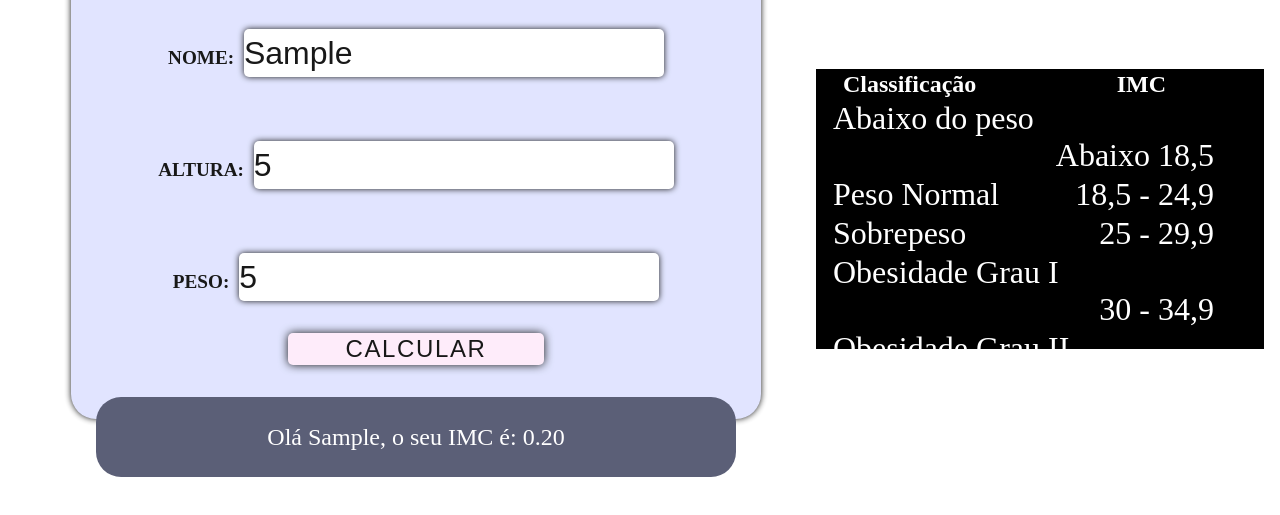
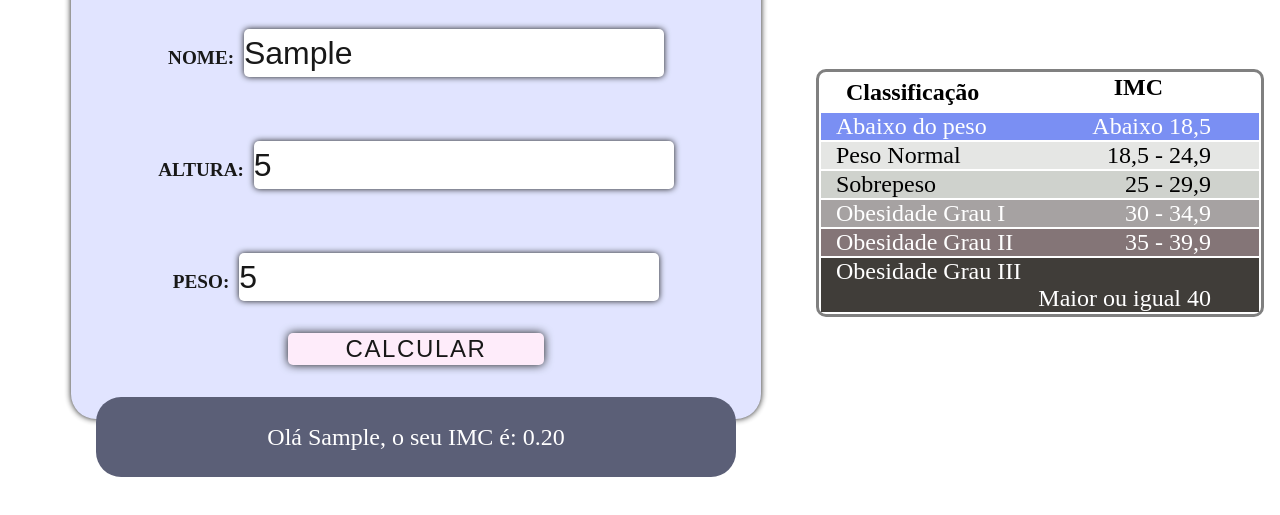
Before and after one commit to HigorChagas/calculo-imc, a plain HTML site: page imc.html in a window 1280 px wide. Both pictures are taken after typing "Sample", "5", "5" into the empty fields and a click on the button "Calcular". Shown: the part 191-706 px from the top of the page. Drawn offline with Linux system fonts and the light colour scheme.

Commit message:
Criado JS para encontrar IMC na tabela

```diff
--- a/imc.html
+++ b/imc.html
@@ -40,27 +40,27 @@
                     <th>Classificação</th>
                     <th>IMC</th>
                 </tr>
-                <tr>
+                <tr id="resultado-abaixo-peso">
                     <td>Abaixo do peso</td>
                     <td>Abaixo 18,5</td>
                 </tr>
-                <tr>
+                <tr id="resultado-peso">
                     <td>Peso Normal</td>
                     <td>18,5 - 24,9</td>
                 </tr>
-                <tr>
+                <tr id="resultado-sobrepeso">
                     <td>Sobrepeso</td>
                     <td>25 - 29,9</td>
                 </tr>
-                <tr>
+                <tr id="resultado-obesidade-um">
                     <td>Obesidade Grau I</td>
                     <td>30 - 34,9</td>
                 </tr>
-                <tr>
+                <tr id="resultado-obesidade-dois">
                     <td>Obesidade Grau II</td>
                     <td>35 - 39,9</td>
                 </tr>
-                <tr>
+                <tr id="resultado-obesidade-tres">
                     <td>Obesidade Grau III</td>
                     <td>Maior ou igual 40</td>
                 </tr>
--- a/script.js
+++ b/script.js
@@ -3,13 +3,65 @@ function calcular() {
     var altura = window.document.getElementById('altura')
     var peso = window.document.getElementById('peso')
 
+    var resultadoPeso = window.document.getElementById('resultado-peso')
+    var resultadoAbaixoPeso = window.document.getElementById('resultado-abaixo-peso')
+    var resultadoSobrePeso = window.document.getElementById('resultado-sobrepeso')
+    var resultadoObesidadeUm = window.document.getElementById('resultado-obesidade-um')
+    var resultadoObesidadeDois = window.document.getElementById('resultado-obesidade-dois')
+    var resultadoObesidadeTres = window.document.getElementById('resultado-obesidade-tres')
+
     var resultado = window.document.getElementById('resultado')
 
     var nome = String(nome.value)
-    var numeroAltura = parseFloat(altura.value)
+    var numeroAltura = Number(altura.value)
     var numeroPeso = Number(peso.value)
 
     var calculoImc = numeroPeso / (numeroAltura * numeroAltura)
 
-    resultado.innerHTML = `Olá ${nome}, o seu IMC é: ${calculoImc.toFixed(2)}`
+    resultado.innerHTML = `Olá ${nome}, o seu IMC é: ${calculoImc.toFixed(2)}<br />`
+    if (calculoImc < 18.50) {
+        resultadoAbaixoPeso.classList.add('blue')
+        resultadoPeso.classList.remove('blue')
+        resultadoSobrePeso.classList.remove('blue')
+        resultadoObesidadeUm.classList.remove('orange')
+        resultadoObesidadeDois.classList.remove('orange')
+        resultadoObesidadeTres.classList.remove('red')
+    } else if (calculoImc >= 18.50 && calculoImc <= 24.9) {
+        resultadoPeso.classList.add('blue')
+        resultadoAbaixoPeso.classList.remove('blue')
+        resultadoSobrePeso.classList.remove('blue')
+        resultadoObesidadeUm.classList.remove('orange')
+        resultadoObesidadeDois.classList.remove('orange')
+        resultadoObesidadeTres.classList.remove('red')
+    } else if (calculoImc >= 25 && calculoImc <= 29.9) {
+        resultadoSobrePeso.classList.add('blue')
+        resultadoAbaixoPeso.classList.remove('blue')
+        resultadoPeso.classList.remove('blue')
+        resultadoObesidadeUm.classList.remove('orange')
+        resultadoObesidadeDois.classList.remove('orange')
+        resultadoObesidadeTres.classList.remove('red')
+    } else if (calculoImc >= 30 && calculoImc <= 34.9) {
+        resultadoObesidadeUm.classList.add('orange')
+        resultadoAbaixoPeso.classList.remove('blue')
+        resultadoPeso.classList.remove('blue')
+        resultadoSobrePeso.classList.remove('blue')
+        resultadoObesidadeDois.classList.remove('orange')
+        resultadoObesidadeTres.classList.remove('red')
+    } else if (calculoImc >= 35 && calculoImc <= 39.9) {
+        resultadoObesidadeDois.classList.add('orange')
+        resultadoAbaixoPeso.classList.remove('blue')
+        resultadoPeso.classList.remove('blue')
+        resultadoSobrePeso.classList.remove('blue')
+        resultadoObesidadeUm.classList.remove('orange')
+        resultadoObesidadeTres.classList.remove('red')
+    } else if (calculoImc >= 40) {
+        resultadoObesidadeTres.classList.add('red')
+        resultadoAbaixoPeso.classList.remove('blue')
+        resultadoPeso.classList.remove('blue')
+        resultadoSobrePeso.classList.remove('blue')
+        resultadoObesidadeUm.classList.remove('orange')
+        resultadoObesidadeDois.classList.remove('orange')
+    }
+
+
 }
--- a/style.css
+++ b/style.css
@@ -2,6 +2,26 @@
     margin: 0;
     padding: 0;
 }
+
+.blue {
+    background-color: #4361ee!important;
+    transition: 1s;
+    opacity: 0.7;
+    color: white;
+}
+
+.orange {
+    background-color: #e76f51!important;
+    transition: 1s;
+    opacity: 0.7;
+}
+
+.red {
+    background-color: #e63946!important;
+    transition: 1s;
+    opacity: 0.7;
+}
+
 
 .container {
     height: 100vh;
@@ -16,21 +36,23 @@
 .classificacao {
     width: 35%;
     height: 35%;
-    background-color: black;
 }
 
 .tabela-classificacao {
     width: 100%;
+    border-style: solid;
+    border-radius: 10px;
+    border-color: grey;
 }
 
 .tabela-classificacao tr th:nth-child(1){
-    color: white;
+    color: #000;
     float: left;
-    padding: 0 25px;
+    padding: 5px 25px;
 }
 
 .tabela-classificacao tr th:nth-child(2) {
-    color: white;
+    color: #000;
     float: right;
     padding: 0 6rem;
 }
@@ -44,17 +66,42 @@
 }
 
 .tabela-classificacao td:nth-child(1) {
-    color: white;
     float: left;
     padding: 0 15px;
-    font-size: 2rem;
+    font-size: 1.5rem;
 }
 
 .tabela-classificacao td:nth-child(2) {
-    color: white;
     float: right;
     padding: 0 3rem;
-    font-size: 2rem;
+    font-size: 1.5rem;
+}
+
+#resultado-abaixo-peso {
+    background-color: #fbfbf2;
+}
+
+#resultado-peso {
+    background-color: #E5E6E4
+}
+
+#resultado-sobrepeso {
+    background-color: #CFD2CD;
+}
+
+#resultado-obesidade-um {
+    background-color: #A6A2A2;
+    color: #fff;
+}
+
+#resultado-obesidade-dois {
+    background-color: #847577;
+    color: #fff;
+}
+
+#resultado-obesidade-tres {
+    background-color: #403d39;
+    color: #fff;
 }
 
 .calculadora-wrapper {
@@ -145,5 +192,5 @@ hr {
     color: white;
     font-size: 1.5rem;
     border-radius: 25px;
-
+    transition: 1s;
 }
```
